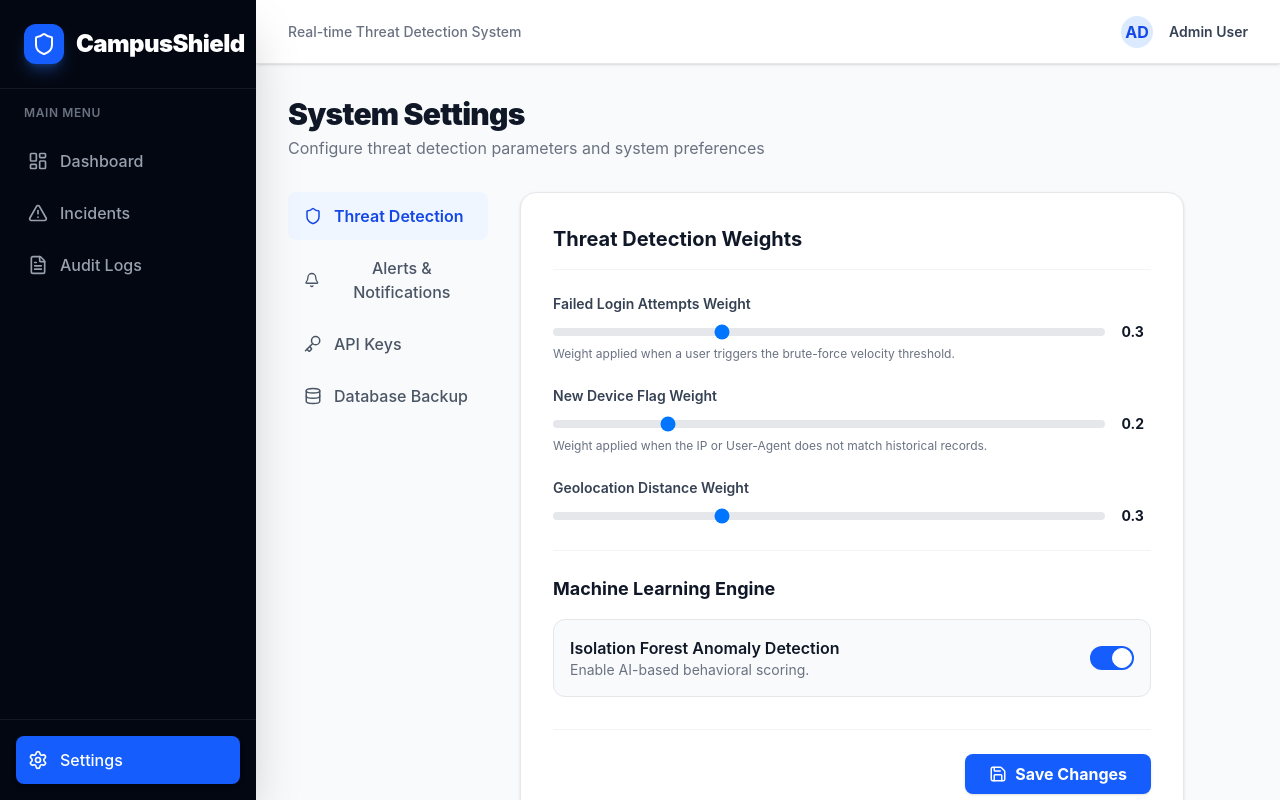
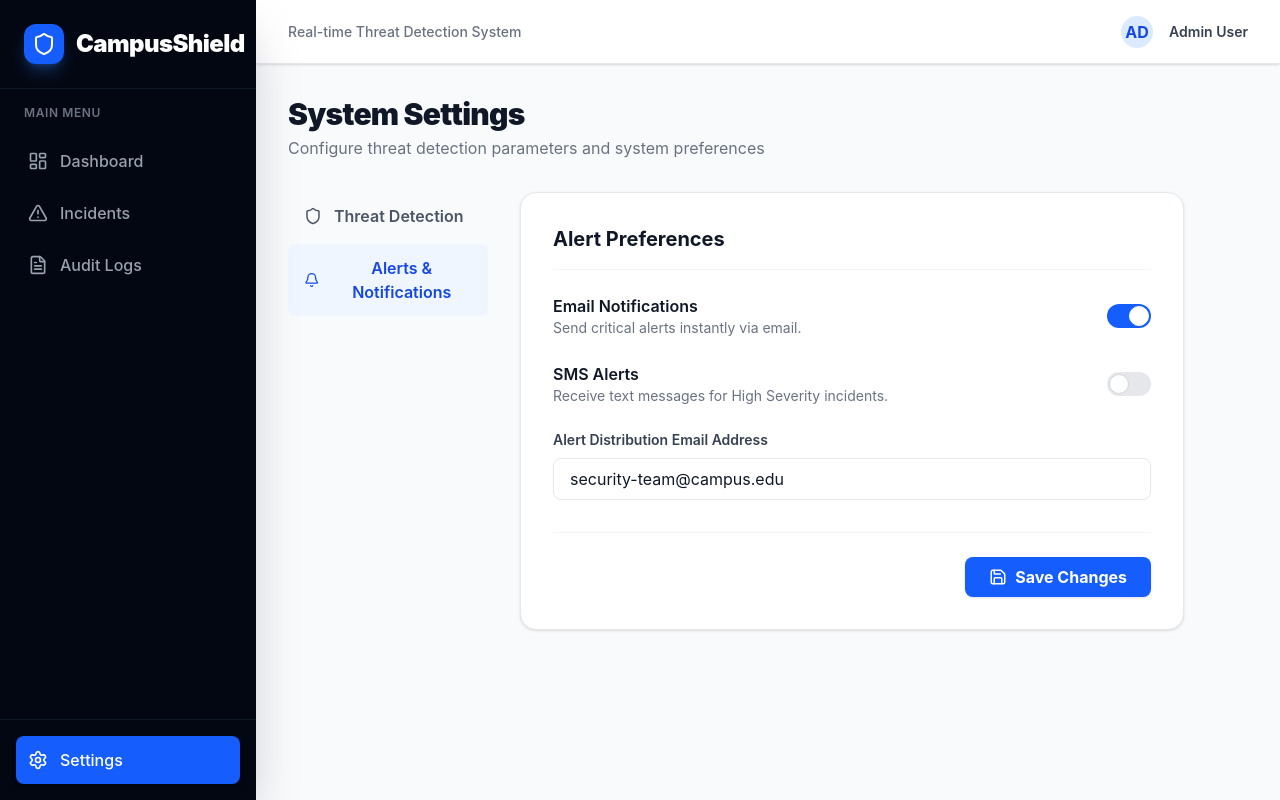
Before and after one commit to pugalpugazh2006-cmd/campus-shield-cyber, a React app in the folder frontend/: page /settings in a window 1280 px wide. Both pictures are taken after a click on the button "Alerts & Notifications". Built offline with nearby package versions, Linux system fonts and the light colour scheme; the HTML template or start-up script is replaced by a standard one.

Commit message:
Update Settings UI: add tabs, remove unused options

```diff
--- a/frontend/src/components/Settings.jsx
+++ b/frontend/src/components/Settings.jsx
@@ -1,8 +1,9 @@
 import React, { useState } from 'react';
-import { Save, Shield, Bell, Key, Database } from 'lucide-react';
+import { Save, Shield, Bell } from 'lucide-react';
 
 export default function Settings() {
   const [saved, setSaved] = useState(false);
+  const [activeTab, setActiveTab] = useState('threat');
 
   const handleSave = (e) => {
     e.preventDefault();
@@ -22,25 +23,31 @@ export default function Settings() {
       <div className="grid grid-cols-1 md:grid-cols-4 gap-8">
         {/* Settings Navigation Sidebar */}
         <div className="col-span-1 space-y-1">
-          <button className="w-full flex items-center gap-3 px-4 py-3 bg-blue-50 text-blue-700 font-semibold rounded-lg transition-colors">
+          <button
+            onClick={() => setActiveTab('threat')}
+            className={`w-full flex items-center gap-3 px-4 py-3 font-semibold rounded-lg transition-colors ${
+              activeTab === 'threat' ? 'bg-blue-50 text-blue-700' : 'text-gray-600 hover:bg-gray-100'
+            }`}
+          >
             <Shield size={18} /> Threat Detection
           </button>
-          <button className="w-full flex items-center gap-3 px-4 py-3 text-gray-600 font-medium hover:bg-gray-100 rounded-lg transition-colors">
+          <button
+            onClick={() => setActiveTab('alerts')}
+            className={`w-full flex items-center gap-3 px-4 py-3 font-semibold rounded-lg transition-colors ${
+              activeTab === 'alerts' ? 'bg-blue-50 text-blue-700' : 'text-gray-600 hover:bg-gray-100'
+            }`}
+          >
             <Bell size={18} /> Alerts & Notifications
-          </button>
-          <button className="w-full flex items-center gap-3 px-4 py-3 text-gray-600 font-medium hover:bg-gray-100 rounded-lg transition-colors">
-            <Key size={18} /> API Keys
-          </button>
-          <button className="w-full flex items-center gap-3 px-4 py-3 text-gray-600 font-medium hover:bg-gray-100 rounded-lg transition-colors">
-            <Database size={18} /> Database Backup
           </button>
         </div>
 
         {/* Settings Form area */}
         <div className="col-span-1 md:col-span-3">
           <form onSubmit={handleSave} className="bg-white rounded-2xl shadow-sm border border-gray-200 p-8">
+
+            {activeTab === 'threat' && (
+              <>
                 <h2 className="text-xl font-bold text-gray-900 mb-6 border-b border-gray-100 pb-4">Threat Detection Weights</h2>
-
                 <div className="space-y-6">
                   <div>
                     <label className="block text-sm font-semibold text-gray-700 mb-2">
@@ -88,6 +95,44 @@ export default function Settings() {
                     </div>
                   </div>
                 </div>
+              </>
+            )}
+
+            {activeTab === 'alerts' && (
+              <>
+                <h2 className="text-xl font-bold text-gray-900 mb-6 border-b border-gray-100 pb-4">Alert Preferences</h2>
+                <div className="space-y-6">
+                  <div className="flex items-center justify-between">
+                    <div>
+                      <p className="font-semibold text-gray-900">Email Notifications</p>
+                      <p className="text-sm text-gray-500">Send critical alerts instantly via email.</p>
+                    </div>
+                    <label className="relative inline-flex items-center cursor-pointer">
+                      <input type="checkbox" className="sr-only peer" defaultChecked />
+                      <div className="w-11 h-6 bg-gray-200 peer-focus:outline-none rounded-full peer peer-checked:after:translate-x-full peer-checked:after:border-white after:content-[''] after:absolute after:top-[2px] after:left-[2px] after:bg-white after:border-gray-300 after:border after:rounded-full after:h-5 after:w-5 after:transition-all peer-checked:bg-blue-600"></div>
+                    </label>
+                  </div>
+
+                  <div className="flex items-center justify-between">
+                    <div>
+                      <p className="font-semibold text-gray-900">SMS Alerts</p>
+                      <p className="text-sm text-gray-500">Receive text messages for High Severity incidents.</p>
+                    </div>
+                    <label className="relative inline-flex items-center cursor-pointer">
+                      <input type="checkbox" className="sr-only peer" />
+                      <div className="w-11 h-6 bg-gray-200 peer-focus:outline-none rounded-full peer peer-checked:after:translate-x-full peer-checked:after:border-white after:content-[''] after:absolute after:top-[2px] after:left-[2px] after:bg-white after:border-gray-300 after:border after:rounded-full after:h-5 after:w-5 after:transition-all peer-checked:bg-blue-600"></div>
+                    </label>
+                  </div>
+
+                  <div>
+                    <label className="block text-sm font-semibold text-gray-700 mb-2 mt-4">
+                      Alert Distribution Email Address
+                    </label>
+                    <input type="email" defaultValue="security-team@campus.edu" className="w-full px-4 py-2 border border-gray-200 rounded-lg focus:outline-none focus:ring-2 focus:ring-blue-500" />
+                  </div>
+                </div>
+              </>
+            )}
 
             <div className="mt-8 pt-6 border-t border-gray-100 flex items-center justify-end gap-4">
               {saved && <span className="text-sm font-semibold text-green-600">Settings saved successfully!</span>}
```
Lines whose indentation alone changed are shown as unchanged.
